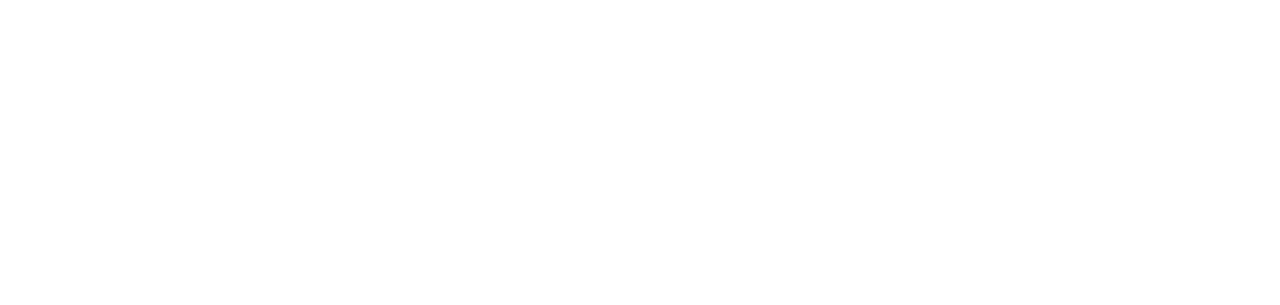
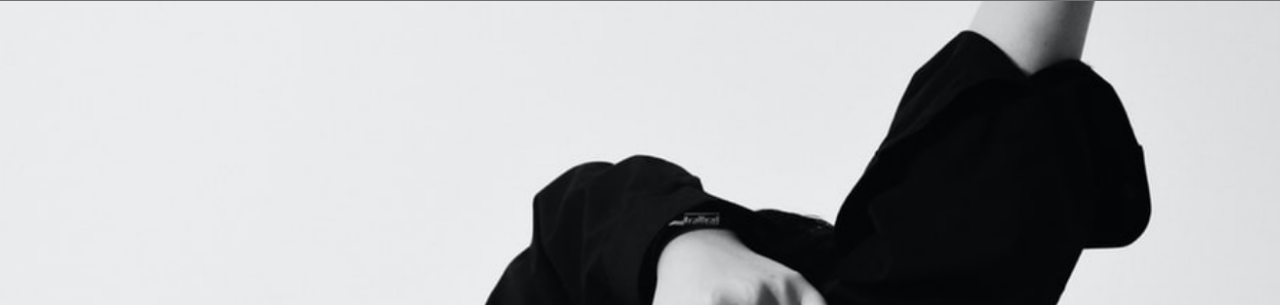
Before and after one commit to KumaShow/layout-week2, a plain HTML site: page index.html in a window 1280 px wide. Shown: the top 305 px of the page. Drawn offline with Linux system fonts and the light colour scheme; the site is published under a folder, as on GitHub Pages, so addresses that start at the root find nothing.

Commit message:
更改 css banner 路徑

```diff
--- a/sass/pages/_index.scss
+++ b/sass/pages/_index.scss
@@ -1,5 +1,5 @@
 .header {
-    background: url(/img/banner.png) no-repeat center center;
+    background: url(../img/banner.png) no-repeat center center;
     background-size: cover;
     padding: 308px;
 
```
Also changed, not shown: css/main.css, 1 other file.
